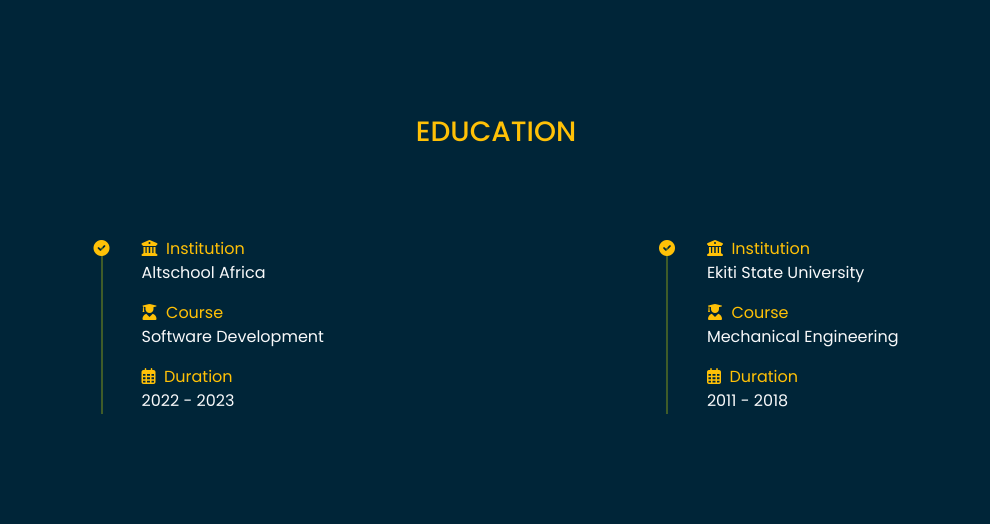
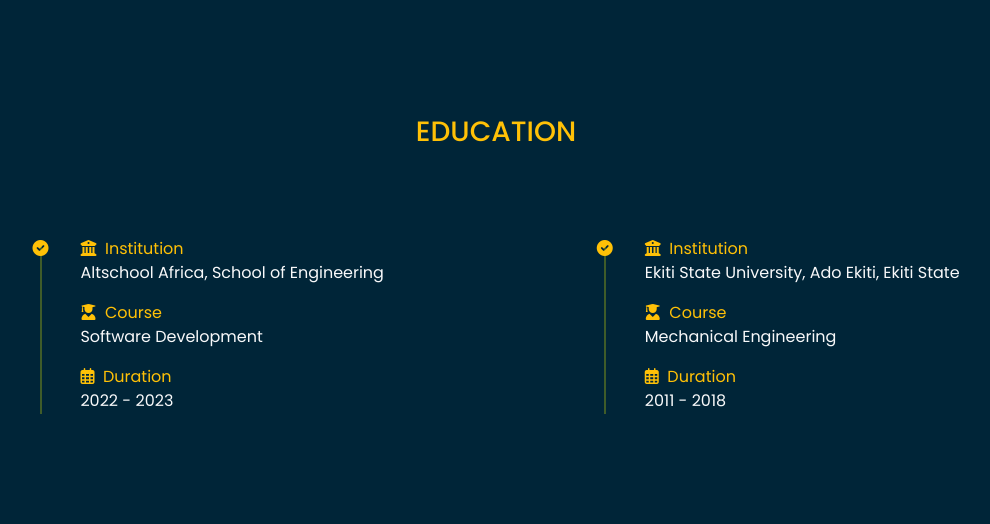
Before and after one commit to engrmarkk/my_portfolio, a Flask app: page / in a window 1280 px wide. Shown: the part 1617-2141 px from the top of the page, without its empty margins (144-1134 px from the left). Run offline with Flask 2, Linux system fonts and the light colour scheme; some libraries are stand-ins or nearby versions.

Commit message:
refactored

```diff
--- a/app.py
+++ b/app.py
@@ -30,7 +30,7 @@ def portfolio():
         msg.body = f'{message}\nMy email address is: {email}'
         mail.send(msg)
         flash('Message Sent', 'success')
-        return redirect(url_for('portfolio'))
+        return render_template('portfolio.html', form=form, date=datetime.utcnow())
     return render_template('portfolio.html', form=form, date=datetime.utcnow())
 
 
--- a/templates/portfolio.html
+++ b/templates/portfolio.html
@@ -225,11 +225,11 @@
           <div style="margin-left: 2rem">
             <p>
               <span class="text-warning"><i class="fas fa-university"></i>&nbsp; Institution</span><br />
-              <span class="text-light"> Altschool Africa </span>
+              <span class="text-light"> Altschool Africa, School of Engineering</span>
             </p>
             <p>
               <span class="text-warning"><i class="fa-sharp fa-solid fa-user-graduate"></i>&nbsp; Course</span><br />
-              <span class="text-light"> Software Development </span>
+              <span class="text-light"> Software Development</span>
             </p>
             <p>
               <span class="text-warning"><i class="fa-regular fa-calendar-days"></i>&nbsp; Duration</span><br />
@@ -276,7 +276,7 @@
           <div style="margin-left: 2rem">
             <p>
               <span class="text-warning"><i class="fas fa-university"></i>&nbsp; Institution</span><br />
-              <span class="text-light"> Ekiti State University </span>
+              <span class="text-light"> Ekiti State University, Ado Ekiti, Ekiti State</span>
             </p>
             <p>
               <span class="text-warning"><i class="fa-sharp fa-solid fa-user-graduate"></i>&nbsp; Course</span><br />
```
